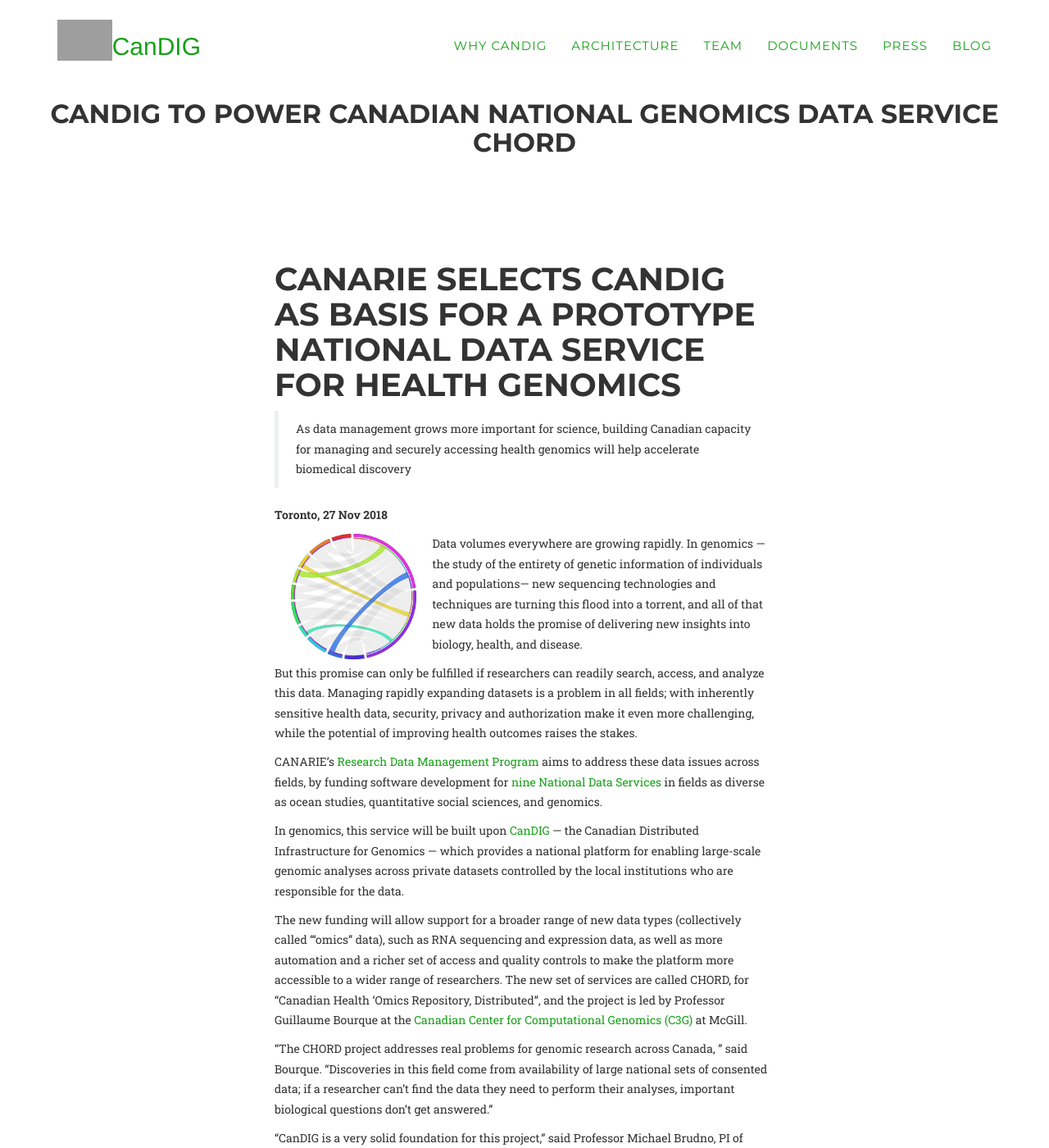
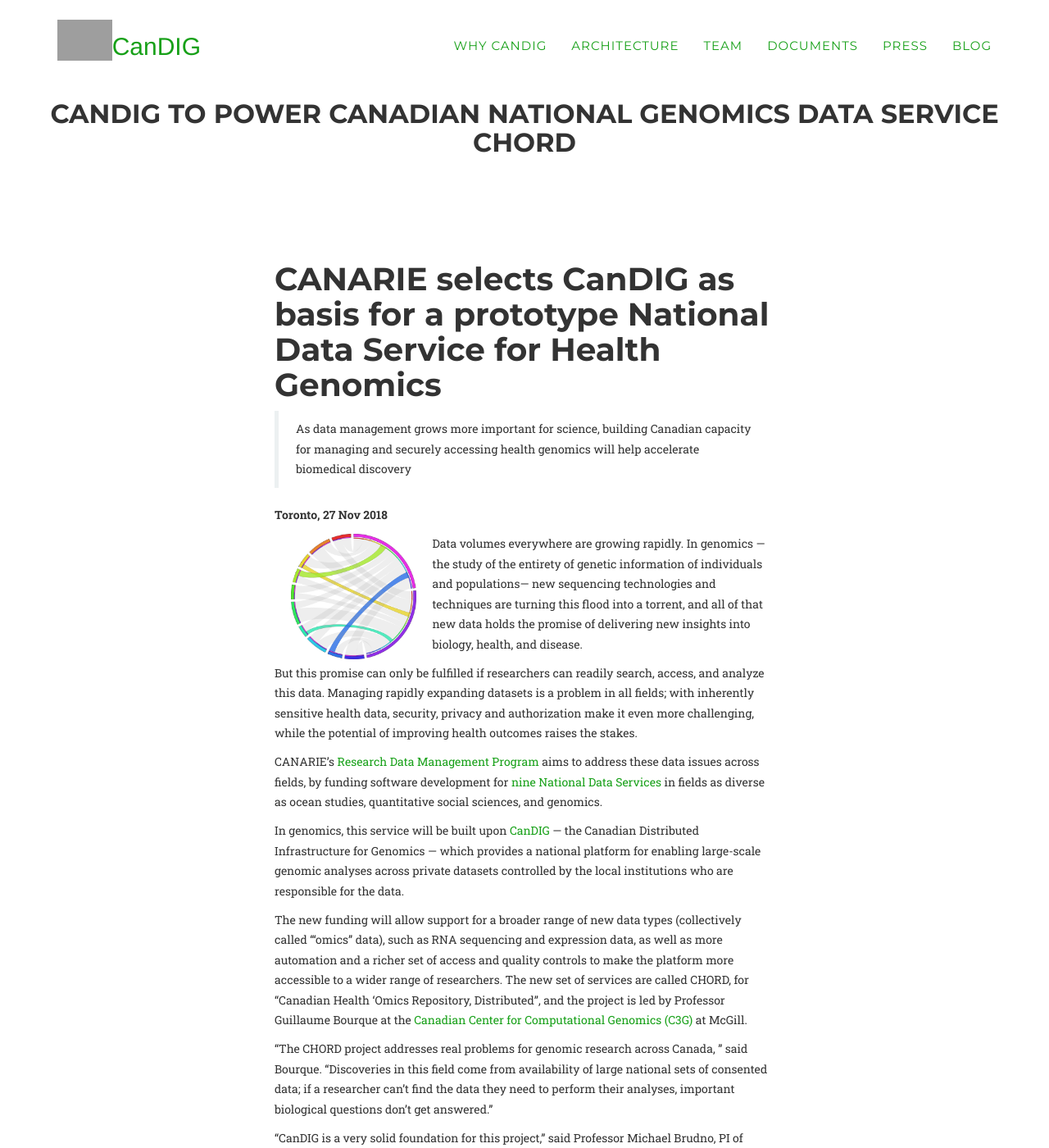
Before and after one commit to CanDIG/candig.github.io, a Jekyll site: the page built from _pages/releases/candig_chord_genomics_data_management.md, in a window 1280 px wide and 1400 px high. Shown: the whole window at 82% size. Built offline with Jekyll 4.4.1, drawn with Linux system fonts in a browser that asks for light colours; some web fonts are replaced; grey boxes are pictures that could not be loaded.

Commit message:
Don't uppercase headlines in releases

```diff
--- a/_includes/css/agency.css
+++ b/_includes/css/agency.css
@@ -47,7 +47,11 @@
     color: #{{ site.data.template.color.secondary }};
 }
 
-h1,
+h1 {
+    font-family: {{ site.data.template.font.primary }};
+    font-weight: 700;
+}
+
 h2,
 h3,
 h4,
```
